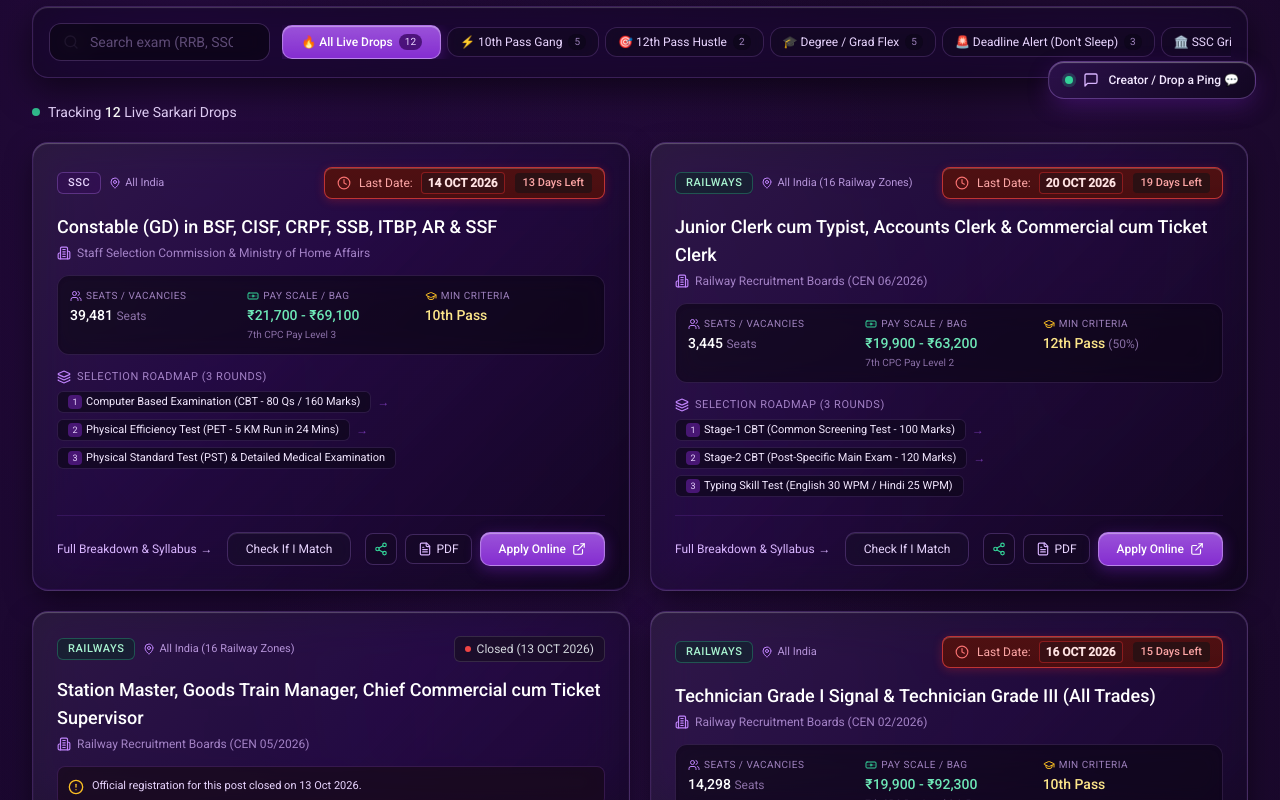
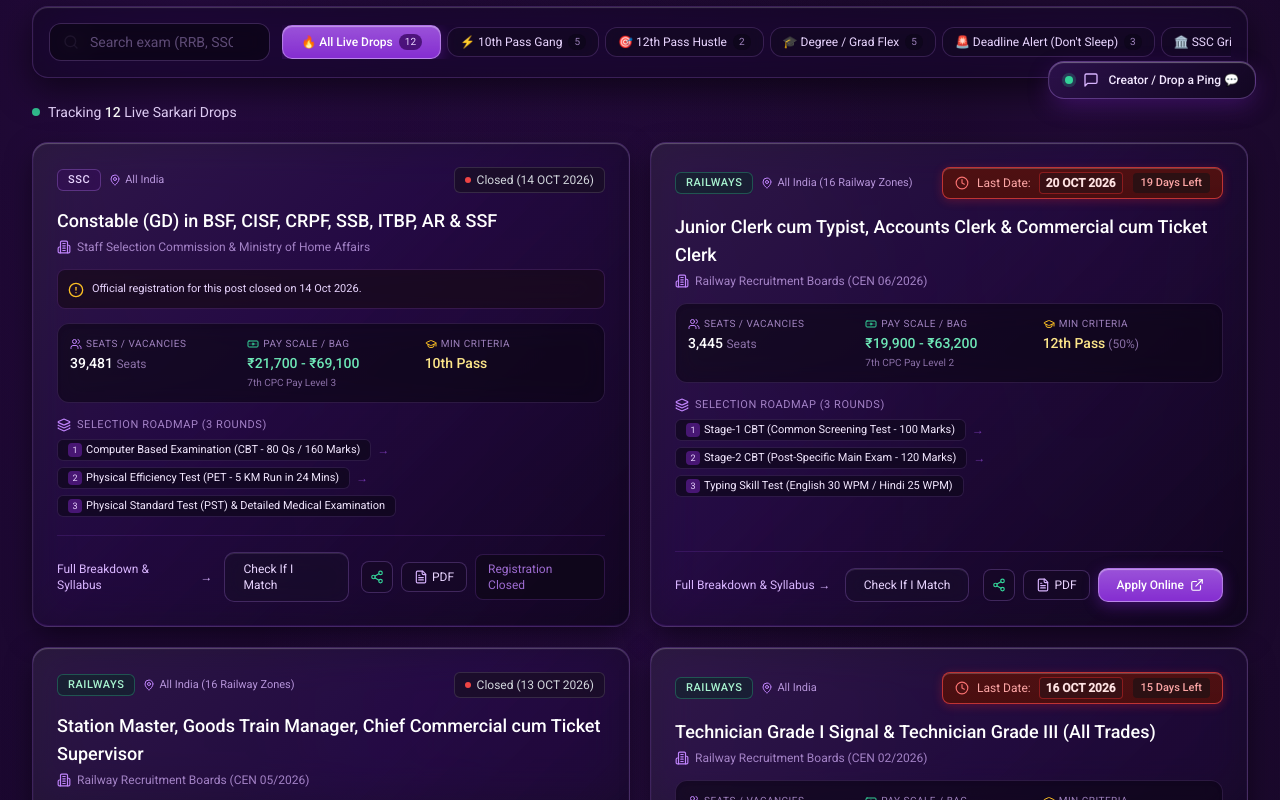
Before and after one commit to theAbhijayChauhan/govt-exam, a Next.js app: page / in a window 1280 px wide. Shown: the part 677-1477 px from the top of the page. Built offline with nearby package versions, Linux system fonts and the light colour scheme.

Commit message:
chore(jobs): automated daily recruitment sync [skip ci]

```diff
--- a/src/data/jobs.ts
+++ b/src/data/jobs.ts
@@ -14,7 +14,7 @@ export const GOVT_JOBS: JobNotification[] = [
     "payLevel": "7th CPC Pay Level 3",
     "applicationStartDate": "2026-09-05",
     "lastDate": "2026-10-14",
-    "status": "LIVE",
+    "status": "CLOSED",
     "minQualification": "10th",
     "minPercentage": 0,
     "finalYearEligible": false,
@@ -45,7 +45,8 @@ export const GOVT_JOBS: JobNotification[] = [
     "officialApplyUrl": "https://ssc.gov.in",
     "officialPdfUrl": "https://ssc.gov.in/notice/SSC_GD_2026_Notice.pdf",
     "summary": "Massive live Central Armed Police recruitment. Class 10th pass candidates can apply for BSF, CISF, CRPF, and SSB across India.",
-    "featured": true
+    "featured": true,
+    "closedNote": "Official registration for this post closed on 14 Oct 2026."
   },
   {
     "id": "rrb-ntpc-undergraduate-2026",
```
